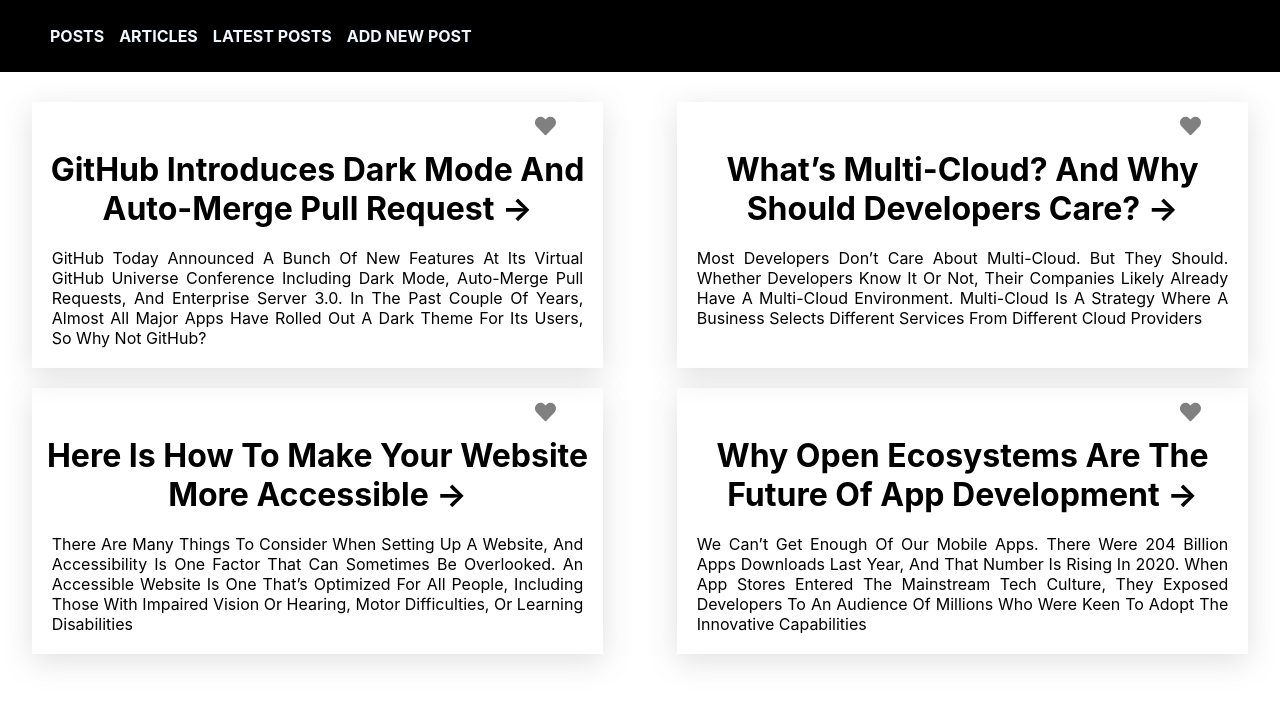
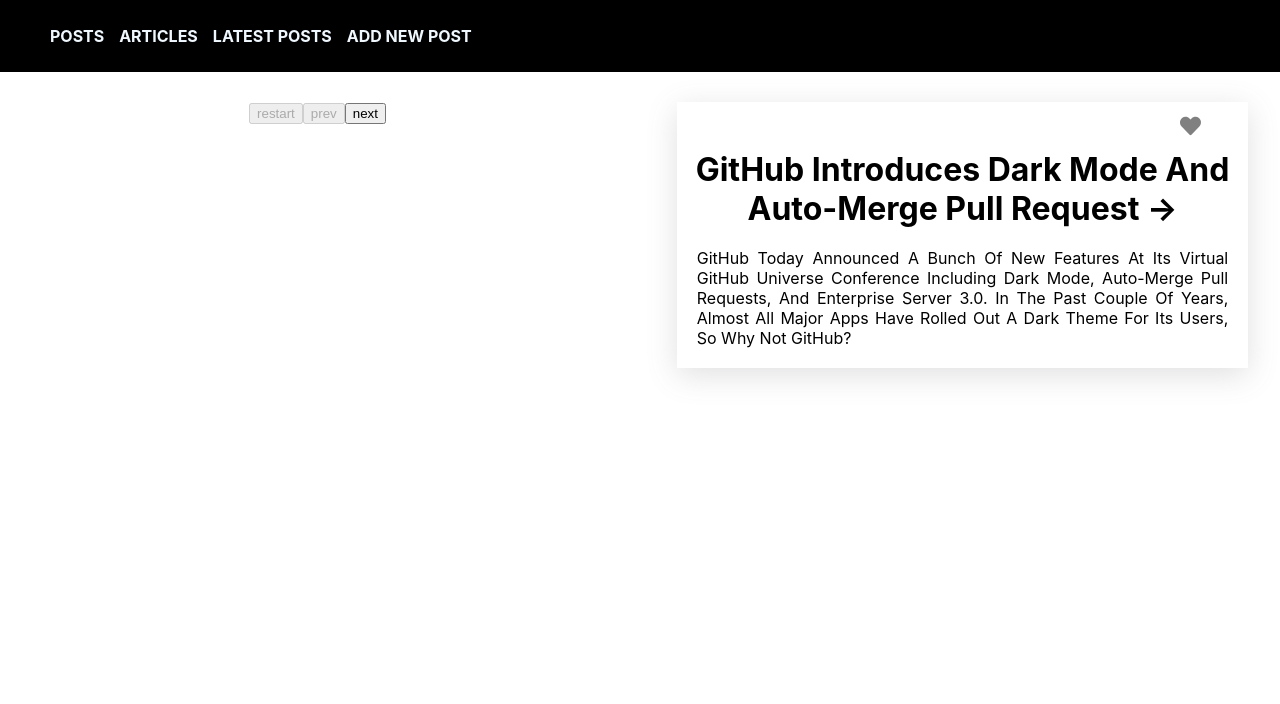
Before and after one commit to Gregfanyan/posts, a Next.js app: page / in a window 1280 px wide. Shown: the top 704 px of the page. Built offline with nearby package versions, Linux system fonts and the light colour scheme.

Commit message:
feat: added slide to posts

```diff
--- a/components/PostItem/index.js
+++ b/components/PostItem/index.js
@@ -5,8 +5,30 @@
 import Card from "../Card";
 import styles from "./PostItem.module.css";
 
-function PostItem({ post, likeBtnHandleClick, isLiked, unLikeBtnHandleClick }) {
+function PostItem({
+  post,
+  likeBtnHandleClick,
+  isLiked,
+  unLikeBtnHandleClick,
+  prevBtn,
+  nextBtn,
+  resetBtn,
+  currentPost,
+  posts,
+}) {
   return (
+    <>
+      <div className={styles.buttonContainer}>
+        <button onClick={resetBtn} disabled={currentPost === 0}>
+          restart
+        </button>
+        <button onClick={prevBtn} disabled={currentPost === 0}>
+          prev
+        </button>
+        <button onClick={nextBtn} disabled={currentPost === posts.length - 1}>
+          next
+        </button>
+      </div>
       <Card>
         <FontAwesomeIcon
           icon="heart"
@@ -20,10 +42,11 @@
           }
         />
         <Link href={`/${post.id}`} passHref>
-        <h1>{post.title} &rarr;</h1>
+          {post && <h1>{post.title} &rarr;</h1>}
         </Link>
-      <p>{post.body}</p>
+        {post && <p>{post.body}</p>}
       </Card>
+    </>
   );
 }
 
--- a/components/Posts/index.js
+++ b/components/Posts/index.js
@@ -1,4 +1,4 @@
-import PostItem from "../PostItem";
+/* import PostItem from "../PostItem";
 import Container from "../Container";
 
 function Posts({ posts, likeBtnHandleClick, likedList, unLikeBtnHandleClick }) {
@@ -18,3 +18,37 @@
 }
 
 export default Posts;
+ */
+
+import PostItem from "../PostItem";
+import Container from "../Container";
+
+function Posts({
+  posts,
+  likeBtnHandleClick,
+  likedList,
+  unLikeBtnHandleClick,
+  nextBtn,
+  prevBtn,
+  resetBtn,
+  currentPost,
+}) {
+  return (
+    <Container>
+      <PostItem
+        key={posts[currentPost].id}
+        post={posts[currentPost]}
+        likeBtnHandleClick={likeBtnHandleClick}
+        isLiked={likedList.some((id) => id === posts[currentPost].id)}
+        unLikeBtnHandleClick={unLikeBtnHandleClick}
+        nextBtn={nextBtn}
+        prevBtn={prevBtn}
+        resetBtn={resetBtn}
+        currentPost={currentPost}
+        posts={posts}
+      />
+    </Container>
+  );
+}
+
+export default Posts;
--- a/pages/index.js
+++ b/pages/index.js
@@ -11,6 +11,19 @@
 
 export default function Home({ posts }) {
   const [likedList, setLikedList] = useState([]);
+  const [currentPost, setCurrentPost] = useState(0);
+
+  const resetBtn = () => {
+    setCurrentPost(0);
+  };
+
+  const nextBtn = () => {
+    setCurrentPost((prev) => prev + 1);
+  };
+
+  const prevBtn = () => {
+    setCurrentPost((prev) => prev - 1);
+  };
 
   useEffect(() => {
     localforage.getItem("likedItem").then((val) => {
@@ -46,6 +59,10 @@
         likeBtnHandleClick={likeBtnHandleClick}
         likedList={likedList}
         unLikeBtnHandleClick={unLikeBtnHandleClick}
+        resetBtn={resetBtn}
+        nextBtn={nextBtn}
+        prevBtn={prevBtn}
+        currentPost={currentPost}
       />
     </Fragment>
   );
```
Lines whose indentation alone changed are shown as unchanged.
